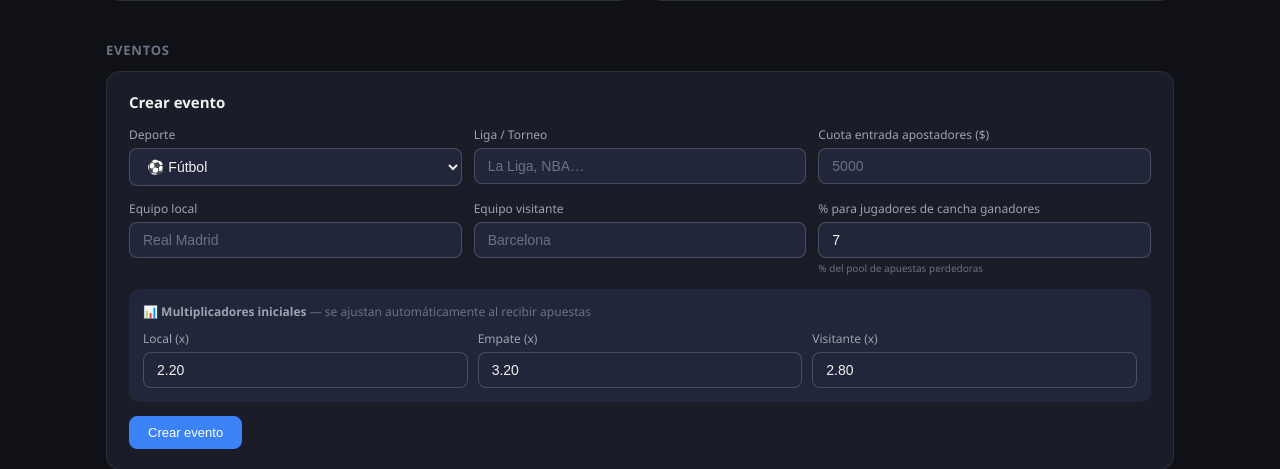
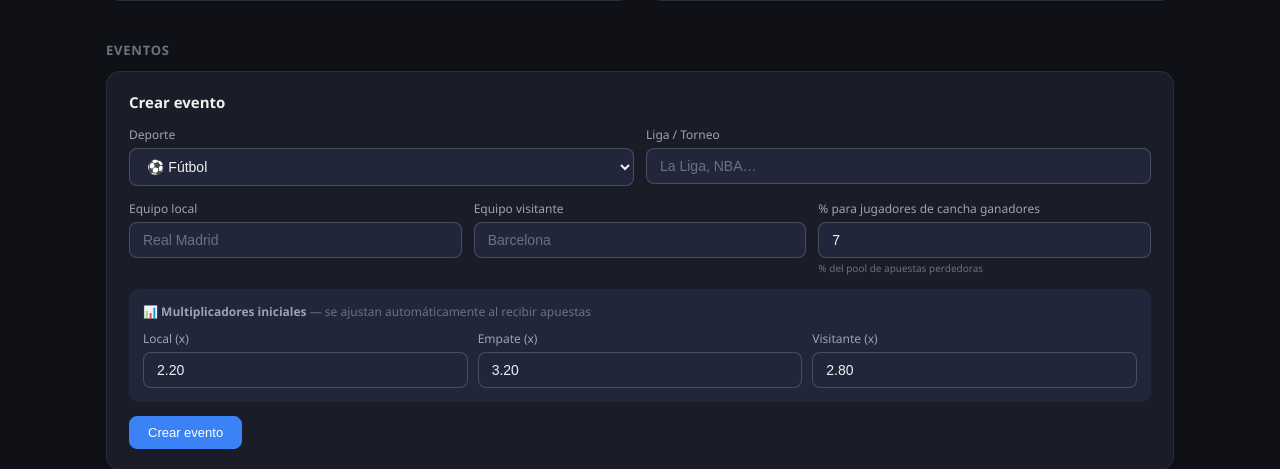
Before and after one commit to ElN3gro/betsport, a Flask app: page /admin in a window 1280 px wide. Shown: the part 442-911 px from the top of the page. Run offline with Flask 3, Linux system fonts and the light colour scheme; the visitor is signed in with stand-in values (Sample User, id 1); data comes from the database, SQL or seed files in the repository; data that the repository does not hold is empty.

Commit message:
fix: quitar cuota apostadores, ocultar presupuesto casa, mensaje apuesta alta

```diff
--- a/app.py
+++ b/app.py
@@ -542,6 +542,12 @@ def approve_bet_request(brid):
         old_odd   = odd_row["odd"]
         potential = round(amount * old_odd, 2)
 
+        # Verificar presupuesto
+        ev2 = db.execute("SELECT * FROM events WHERE id=?", (br["event_id"],)).fetchone()
+        if potential > ev2["house_budget"]:
+            flash(f"Apuesta de ${amount:,.0f} rechazada: ganancia potencial ${potential:,.0f} supera el presupuesto disponible ${ev2['house_budget']:,.0f}. Pide al jugador que baje el monto.","error")
+            return redirect(url_for("admin_panel"))
+
         # Registrar apuesta confirmada
         db.execute("""INSERT INTO bets (user_id,event_id,option_key,option_label,amount,odd_at_bet,potential,result,payout,created_at)
             VALUES (?,?,?,?,?,?,?,'pending',0.0,?)""",
--- a/templates/admin.html
+++ b/templates/admin.html
@@ -134,7 +134,7 @@
 <div class="card">
   <div class="card-title">Crear evento</div>
   <form method="POST" action="{{ url_for('create_event') }}">
-    <div style="display:grid;grid-template-columns:1fr 1fr 1fr;gap:12px">
+    <div style="display:grid;grid-template-columns:1fr 1fr;gap:12px">
       <div class="form-group">
         <label>Deporte</label>
         <select name="sport" id="sport-select" required onchange="toggleOdds(this.value)">
@@ -145,10 +145,6 @@
       <div class="form-group">
         <label>Liga / Torneo</label>
         <input type="text" name="league" required placeholder="La Liga, NBA…">
-      </div>
-      <div class="form-group">
-        <label>Cuota entrada apostadores ($)</label>
-        <input type="number" name="entry_fee" min="0" step="1" required placeholder="5000">
       </div>
     </div>
     <div style="display:grid;grid-template-columns:1fr 1fr 1fr;gap:12px">
@@ -229,8 +225,7 @@ function toggleOdds(sport) {
     <div>
       <div style="font-size:11px;color:var(--text3);margin-bottom:3px">
         {{ '⚽' if ev['sport']=='futbol' else '🏀' }} {{ ev['league'] }}
-        — {{ ed.count }} apostadores — Presupuesto casa ${{ "%.0f"|format(ev['house_budget']) }}
-        — % cancha: {{ "%.0f"|format(ev['field_cut_pct']*100) }}%
+        — {{ ed.count }} apostadores — % cancha: {{ "%.0f"|format(ev['field_cut_pct']*100) }}%
       </div>
       <div style="font-size:17px;font-weight:600">{{ ev['home'] }} vs {{ ev['away'] }}</div>
     </div>
```
